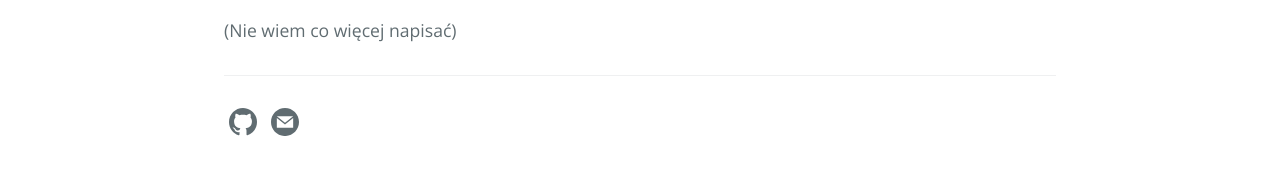
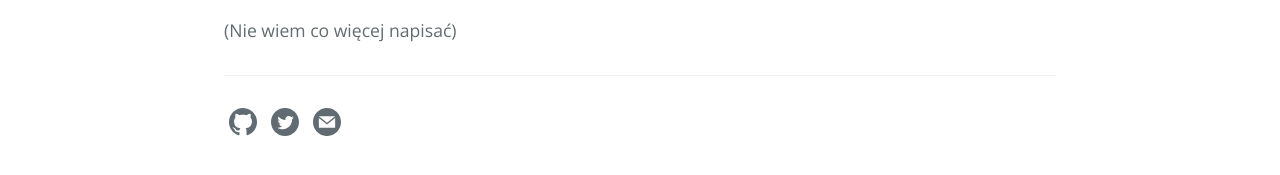
Before and after one commit to PaulinaLewicka1/appTest.github.io, a Jekyll site: the page built from index.md, in a window 1280 px wide. Shown: the part 514-689 px from the top of the page. Built offline with Jekyll 4.4.1, drawn with Linux system fonts in a browser that asks for light colours.

Commit message:
cofnięcie

```diff
--- a/_layouts/default.html
+++ b/_layouts/default.html
@@ -2,6 +2,17 @@
 <html lang="{{ page.lang | default: site.lang | default: "pl" }}">
 
 <head>
+
+    {% if site.google_analytics %}
+    <script async src="https://www.googletagmanager.com/gtag/js?id={{ site.google_analytics }}"></script>
+    <script>
+        window.dataLayer = window.dataLayer || [];
+        function gtag(){dataLayer.push(arguments);}
+        gtag('js', new Date());
+        gtag('config', '{{ site.google_analytics }}');
+    </script>
+    {% endif %}
+
     <!-- Non social metatags -->
     <meta charset="utf-8">
     <meta http-equiv="X-UA-Compatible" content="IE=edge">
@@ -16,6 +27,12 @@
     {% endif %}
 
     <title>{{ page-title }}</title>
+
+    {% if site.plugins contains "jekyll-seo-tag" %}
+    <!-- jekyll-seo-tag -->
+    {% else %}
+    {% include social-metatags.html %}
+    {% endif %}
 
     <link rel="canonical" href="{{ page.url | replace:'index.html','' | absolute_url }}">
 
@@ -57,6 +74,20 @@
             <a href="{{ site.github.tar_url }}" class="btn">Przycisk 3</a>
             {% endif %}
             {% endif %}
+            <!-- Post tagline -->
+            {% if page.layout == 'post' %}
+            <h2 class="project-date">
+                <time datetime="{{ page.date | date_to_xmlschema }}" itemprop="datePublished">
+                    {% assign date_format = site.cayman-blog.date_format | default: "%b %-d, %Y" %}
+                    {{ page.date | date: date_format }}
+                </time>
+                {% assign page_author = page.author | default: site.author | default: nil | escape %}
+                {% if page_author %}
+                • <span itemprop="author" itemscope itemtype="http://schema.org/Person"><span itemprop="name">{{ page_author }}</span></span>
+                {% endif %}
+            </h2>
+            {% endif %}
+            <!-- End: Post tagline -->
         </section>
 
         <section class="main-content">
@@ -73,6 +104,22 @@
                     </a>
                 </span>
 
+                <!-- Twitter icon -->
+                <span class="my-span-icon">
+                    <a href="https://twitter.com/{{ site.twitter.username }}" aria-label="{{ site.github.owner_name }}'s Twitter" title="{{ site.github.owner_name }}'s Twitter">
+                        <svg class="my-svg-icon" xmlns="http://www.w3.org/2000/svg" width="24" height="24" viewBox="0 0 24 24"><path d="M12 0c-6.627 0-12 5.373-12 12s5.373 12 12 12 12-5.373 12-12-5.373-12-12-12zm6.066 9.645c.183 4.04-2.83 8.544-8.164 8.544-1.622 0-3.131-.476-4.402-1.291 1.524.18 3.045-.244 4.252-1.189-1.256-.023-2.317-.854-2.684-1.995.451.086.895.061 1.298-.049-1.381-.278-2.335-1.522-2.304-2.853.388.215.83.344 1.301.359-1.279-.855-1.641-2.544-.889-3.835 1.416 1.738 3.533 2.881 5.92 3.001-.419-1.796.944-3.527 2.799-3.527.825 0 1.572.349 2.096.907.654-.128 1.27-.368 1.824-.697-.215.671-.67 1.233-1.263 1.589.581-.07 1.135-.224 1.649-.453-.384.578-.87 1.084-1.433 1.489z"/></svg>
+                    </a>
+                </span>
+
+                <!-- RSS icon -->
+                {% if site.plugins contains "jekyll-feed" %}
+                <span class="my-span-icon">
+                    <a href="{{ "/feed.xml" | absolute_url }}" aria-label="RSS feed" title="{{ site.github.owner_name }}'s RSS feed">
+                        <svg class="my-svg-icon" xmlns="http://www.w3.org/2000/svg" width="24" height="24" viewBox="0 0 24 24"><path d="M12 0c-6.627 0-12 5.373-12 12s5.373 12 12 12 12-5.373 12-12-5.373-12-12-12zm-3.374 17c-.897 0-1.626-.727-1.626-1.624s.729-1.624 1.626-1.624 1.626.727 1.626 1.624-.729 1.624-1.626 1.624zm3.885 0c-.03-3.022-2.485-5.474-5.511-5.504v-2.406c4.361.03 7.889 3.555 7.92 7.91h-2.409zm4.081 0c-.016-5.297-4.303-9.571-9.592-9.594v-2.406c6.623.023 11.985 5.384 12 12h-2.408z"/></svg>
+                    </a>
+                </span>
+                {% endif %}
+
                 <!-- Contact icon -->
                 {% assign contact_page = site.pages | where: "path", "contact.md" | first %}
                 {% if contact_page.title %}
@@ -82,6 +129,7 @@
                     </a>
                 </span>
                 {% endif %}
+
             </footer>
         </section>
 
```
